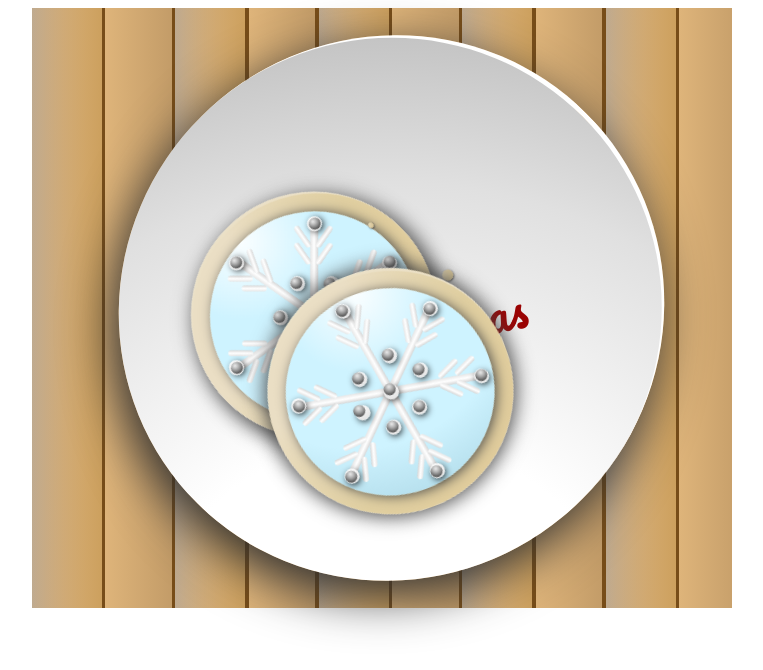
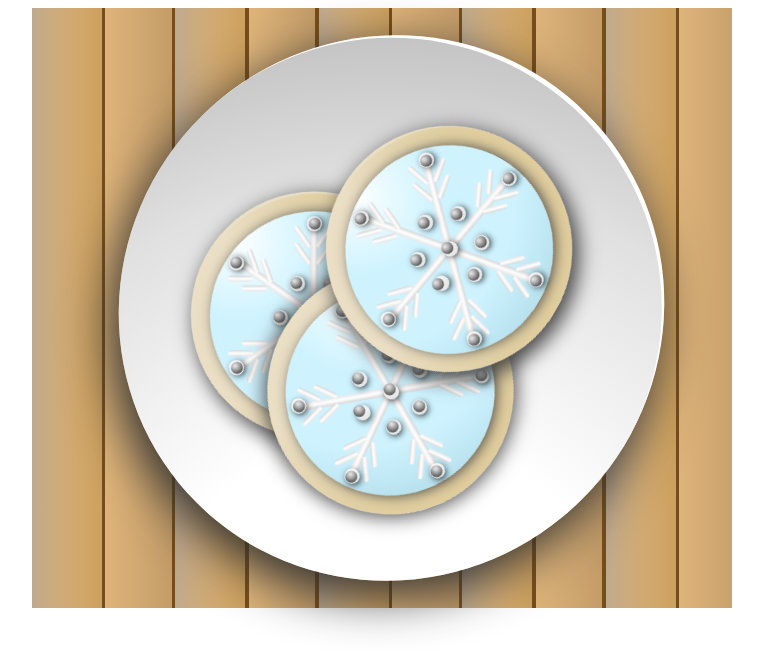
Before and after one commit to heatheraislinn/100DaysOfCode, a Vue app: page / in a window 1280 px wide. Shown: the top 670 px of the page, without its empty margins (258-1021 px from the left). Built offline with nearby package versions, Linux system fonts and the light colour scheme.

Commit message:
Fix z-indexes

```diff
--- a/src/components/ChristmasCookie.vue
+++ b/src/components/ChristmasCookie.vue
@@ -319,8 +319,9 @@
         top: 18%;
         left: 17%;
         box-shadow: 0 8px 20px 2px #424242;
+        z-index: 2;
         animation: getEaten 2s;
-        animation-delay: 9s;
+        animation-delay: 11s;
         animation-timing-function: linear;
         animation-fill-mode: forwards;
         animation-iteration-count: 1;
@@ -331,9 +332,9 @@
         left: 17%;
         transform: rotate(25deg);
         box-shadow: 0 0 20px 2px #424242;
-        z-index: 2;
+        z-index: 3;
         animation: getEaten 2s;
-        animation-delay: 7s;
+        animation-delay: 9s;
         animation-timing-function: linear;
         animation-fill-mode: forwards;
         animation-iteration-count: 1;
@@ -344,9 +345,9 @@
         left: 43%;
         transform: rotate(-15deg);
         box-shadow: -3px 7px 20px 2px #424242;
-        z-index: 3;
+        z-index: 4;
         animation: getEaten 2s;
-        animation-delay: 5s;
+        animation-delay: 7s;
         animation-timing-function: linear;
         animation-fill-mode: forwards;
         animation-iteration-count: 1;
```
